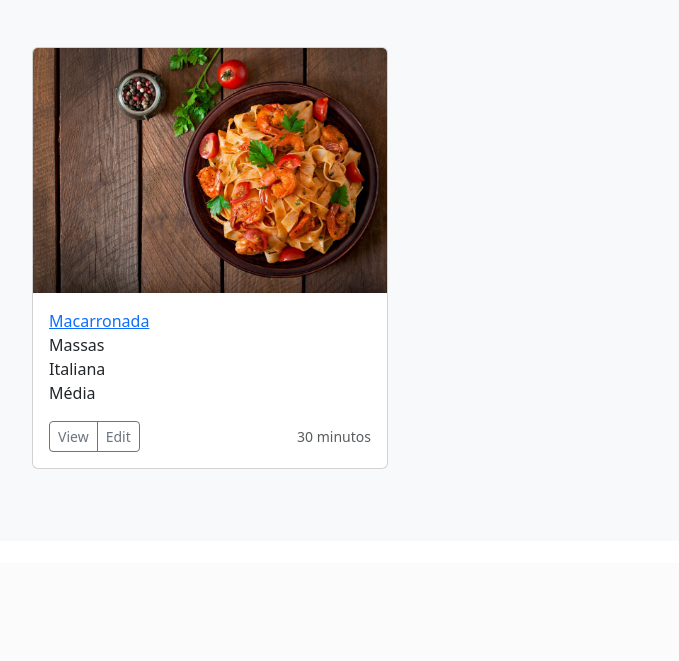
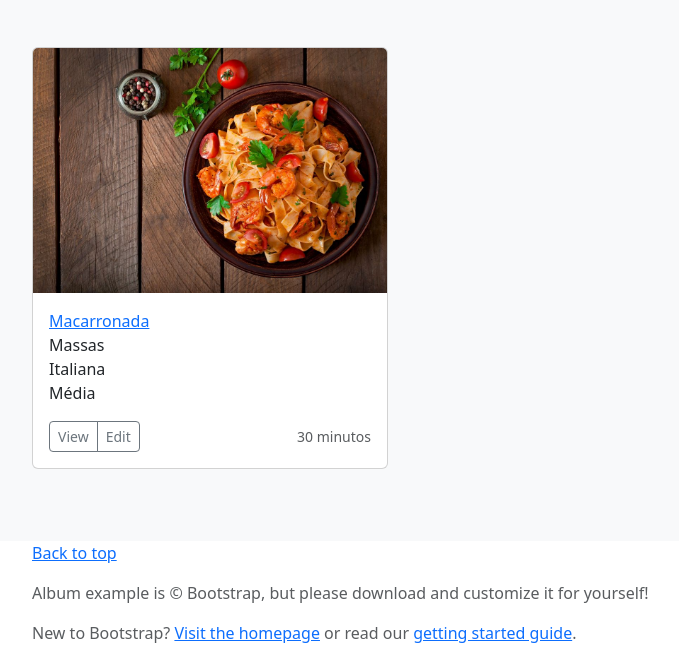
Before and after one commit to kellypc/my-cook-book, a Rails app: page / in a window 1280 px wide. Shown: the part 237-898 px from the top of the page, without its empty margins (50-729 px from the left). Before the commit the page ends 800 px from the top, so only its background shows below. Run offline with Rails 7, Linux system fonts and the light colour scheme; data comes from the database, SQL or seed files in the repository; style sheets or scripts are compiled from the project's sources; some libraries are stand-ins or nearby versions.

Commit message:
Add partial to footer

```diff
--- /dev/null
+++ b/app/views/layouts/_footer.html.erb
@@ -0,0 +1,9 @@
+ <footer class="text-muted">
+ 	<div class="container">
+ 		<p class="float-right">
+ 			<a href="#">Back to top</a>
+ 		</p>
+ 		<p>Album example is &copy; Bootstrap, but please download and customize it for yourself!</p>
+ 		<p>New to Bootstrap? <a href="../../">Visit the homepage</a> or read our <a href="../../getting-started/">getting started guide</a>.</p>
+ 	</div>
+ </footer>
--- a/app/views/layouts/application.html.erb
+++ b/app/views/layouts/application.html.erb
@@ -13,5 +13,6 @@
   <%= render 'layouts/header' %>
   <%= flash[:alert] %>
   <%= yield %>
+  <%= render 'layouts/footer' %>
 </body>
 </html>
--- a/app/views/recipes/index.html.erb
+++ b/app/views/recipes/index.html.erb
@@ -1,4 +1,4 @@
-
+<main role="main">
 
 	<section class="jumbotron text-center">
 		<div class="container">
@@ -43,3 +43,4 @@
 			</div>
 		</div>
 	</div>
+</main>
```
Lines whose indentation alone changed are shown as unchanged.
